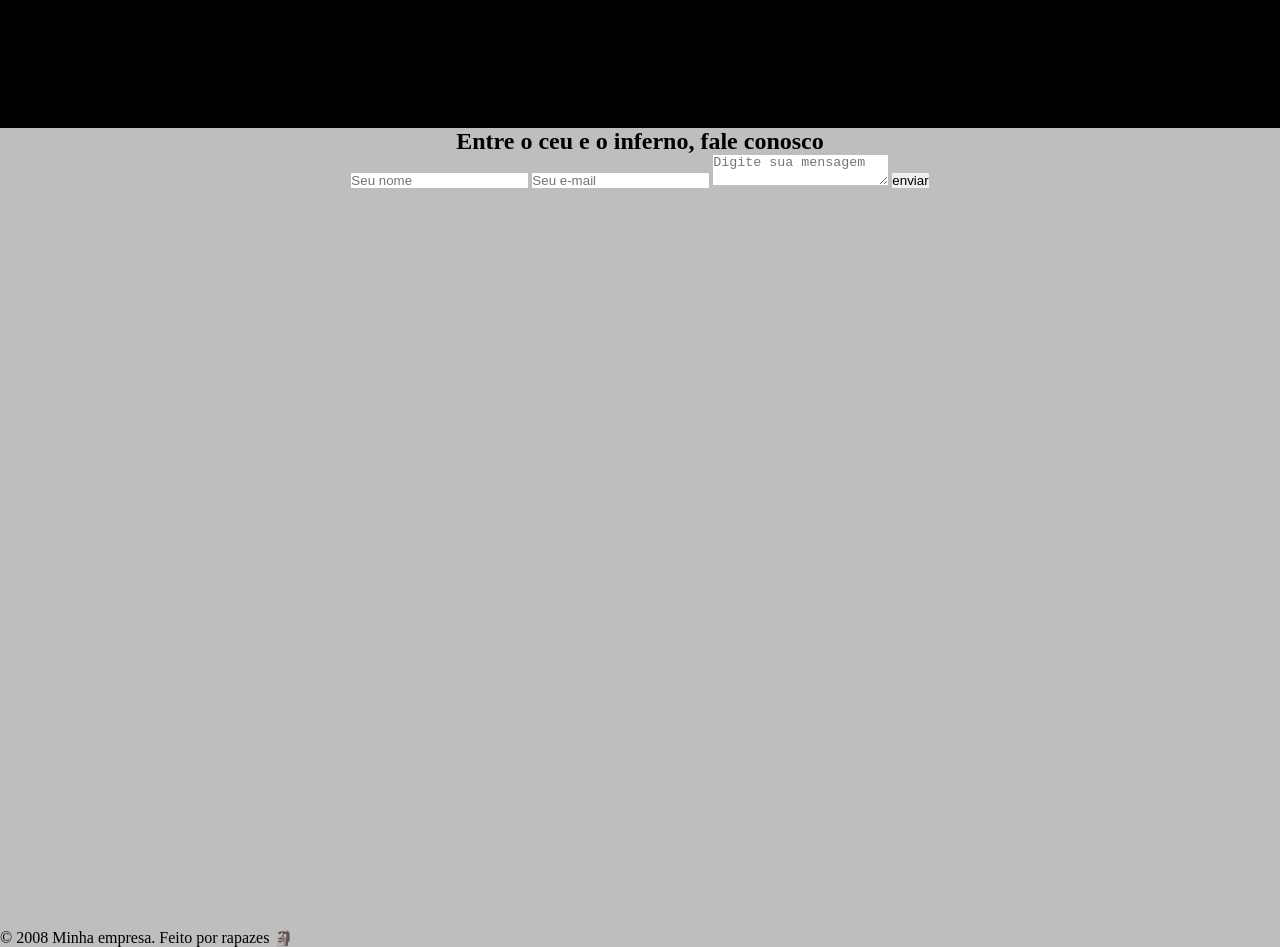
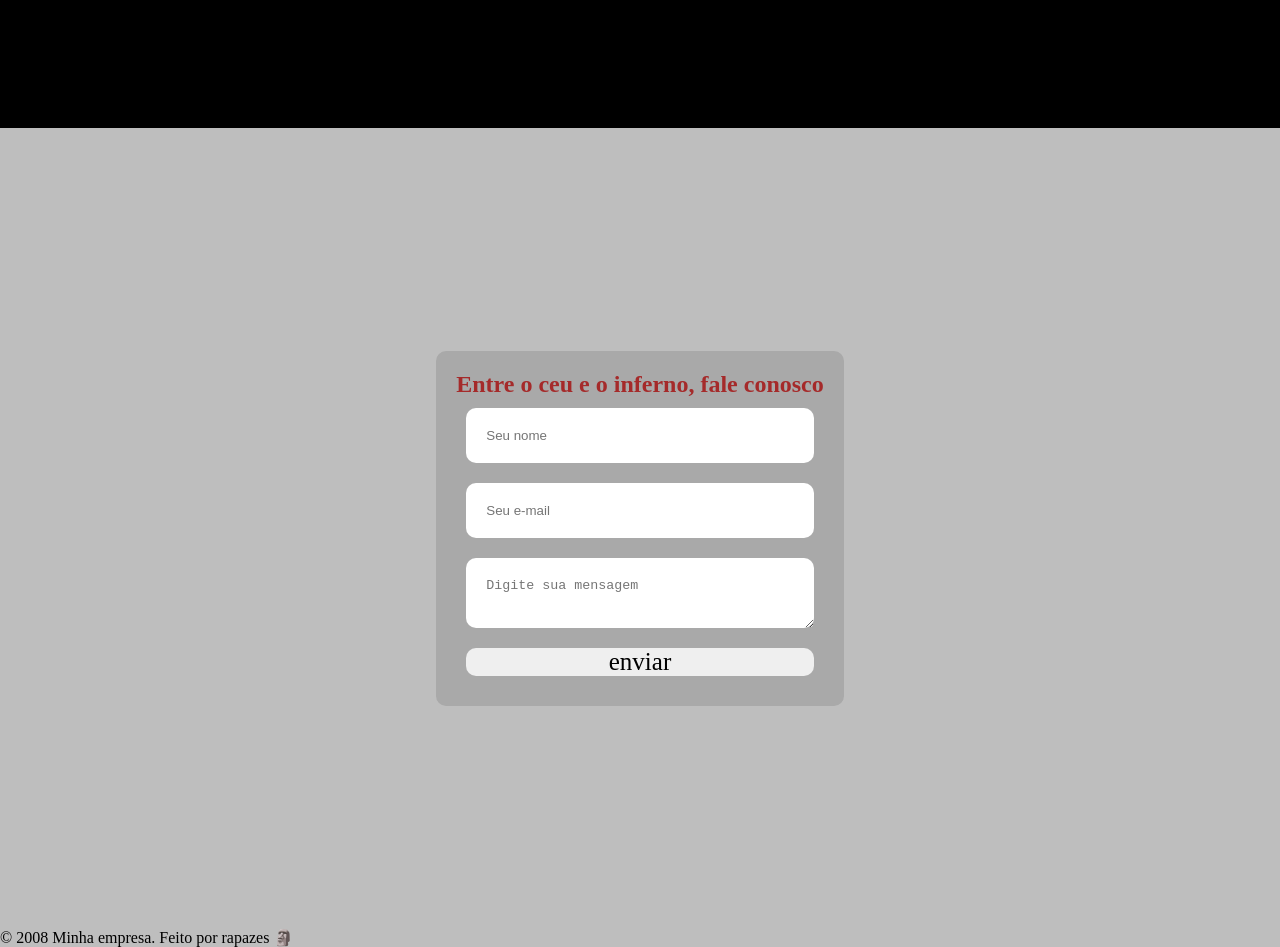
Before and after one commit to kaikeap/young-2, a plain HTML site: page aula 11/index.html in a window 1280 px wide. Shown: the part 1560-2507 px from the top of the page. Drawn offline with Linux system fonts and the light colour scheme.

Commit message:
Estilo do formulario

```diff
--- a/aula 11/style.css
+++ b/aula 11/style.css
@@ -91,3 +91,40 @@ div.galeria img{
     height: 200px;
     object-fit: cover;
 }
+
+section.section3 {
+display: grid;
+color: brown;
+place-items: center;
+}
+
+section.section3 div.formulario {
+ display: grid;
+ background-color: darkgrey;
+ border-radius: 10px;
+ padding: 20px;
+}
+
+form {
+display: grid;
+}
+
+input, textarea {
+padding: 20px;
+border-radius: 10px;
+margin: 10px;
+
+}
+
+button {
+border-radius: 10px;
+margin: 10px;
+font-size: 25px;
+font-family: 'poppins, sans-serif';
+}
+
+button:hover {
+background-color: red;
+cursor: pointer;
+transition: background 0.3s ease-in-out, color 0.3s ease-in-out;
+}
```
